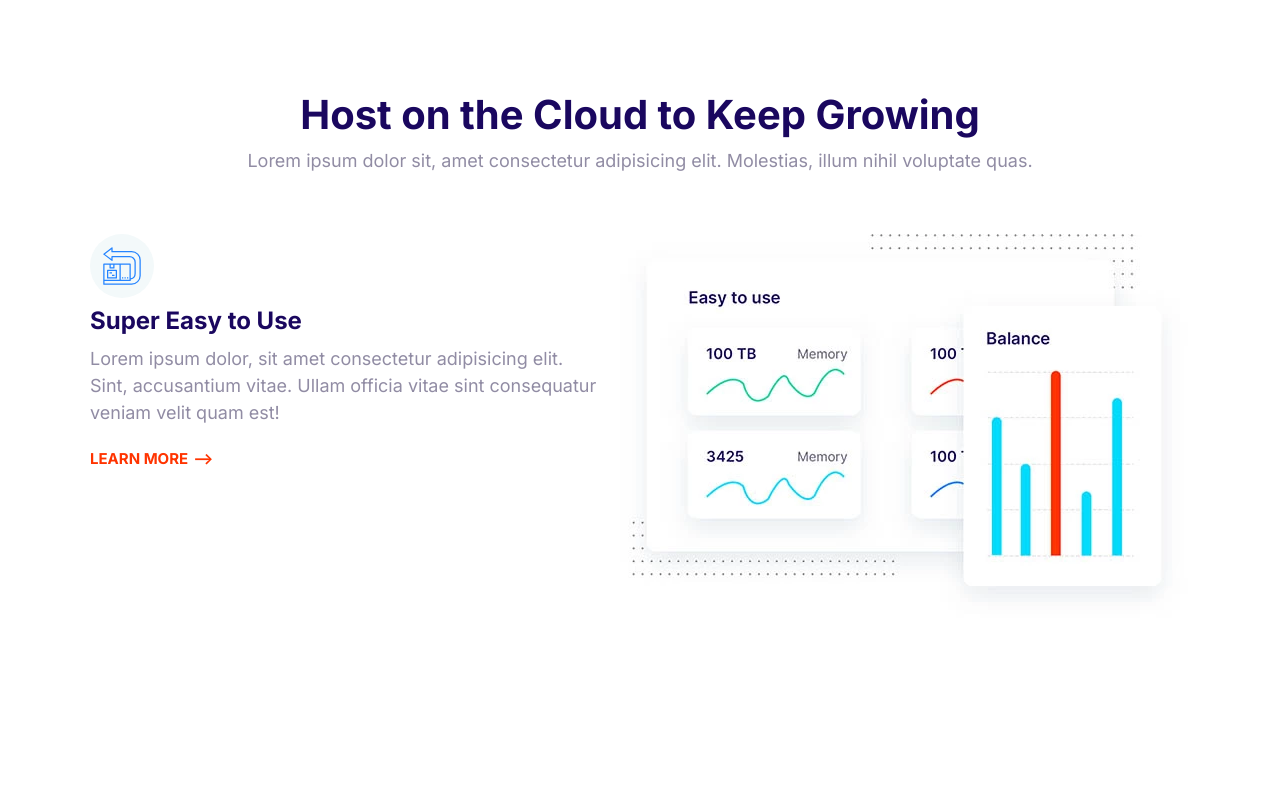
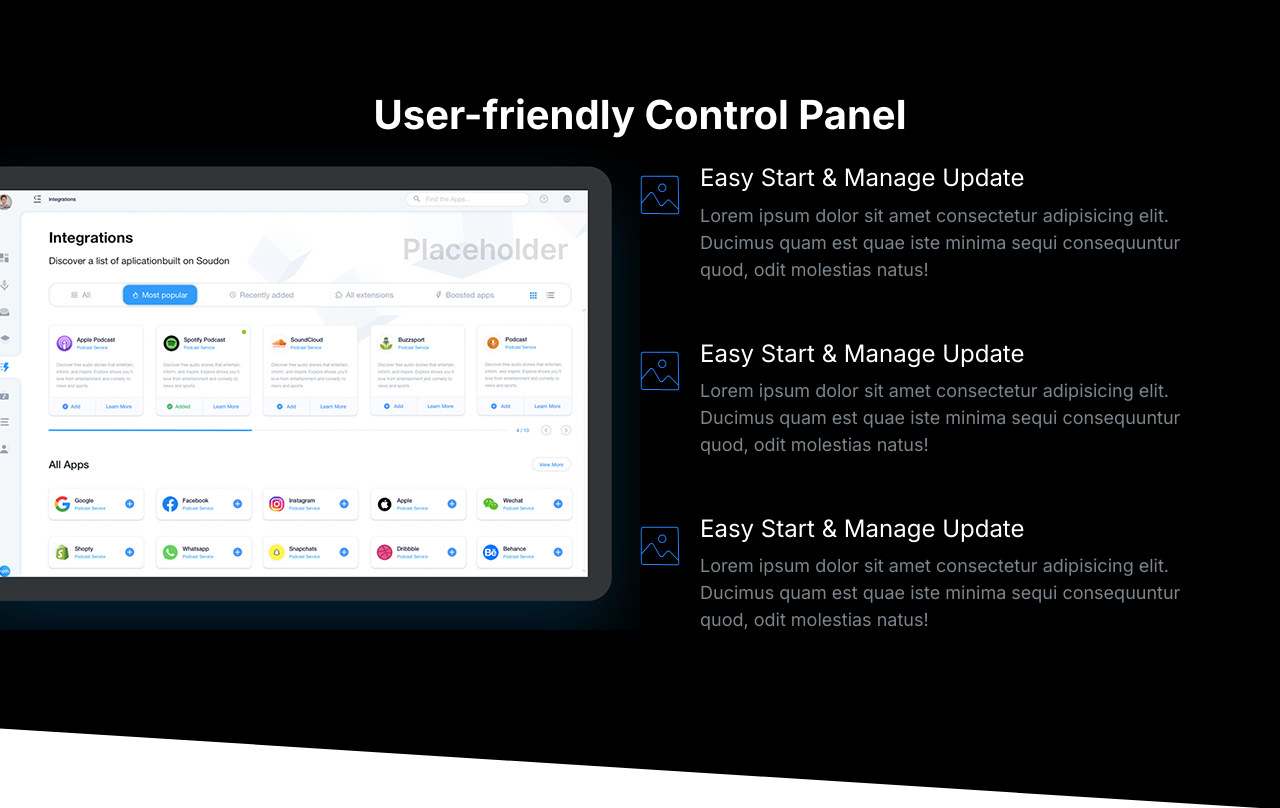
Before and after one commit to codewithjean/moshify, a plain HTML site: page index.html in a window 1280 px wide. Shown: the top 808 px of the page. Drawn offline with Linux system fonts and the light colour scheme.

Commit message:
Build the block showcase component.

```diff
--- a/css/styles.css
+++ b/css/styles.css
@@ -21,6 +21,11 @@
 }
 
 /*Typography*/
+
+::selection {
+  background: var(--color-primary);
+  color: #fff;
+}
 
 html {
   /*62.5% of default size 16px which is 10px*/
@@ -52,6 +57,7 @@
 
 h3 {
   font-size: 3rem;
+  font-weight: 500;
 }
 
 p {
@@ -145,7 +151,6 @@
 .list {
   list-style: none;
   padding-left: 0;
-  color: var(--color-headings);
 }
 
 .list--inline .list__item {
@@ -156,6 +161,7 @@
 .list--tick {
   list-style-image: url(../images/tick.svg);
   padding-left: 3rem;
+  color: var(--color-headings);
 }
 
 .list--tick .list__item {
@@ -438,6 +444,7 @@
 
 .media {
   display: flex;
+  margin-bottom: 4rem;
 }
 
 .media__title {
@@ -646,18 +653,20 @@
   color: #7b858b;
 }
 
-.block--dark .block__heading {
+.block--dark h1,
+.block--dark h2,
+.block--dark h3 {
   color: #fff;
 }
 
 .block--skewed-right {
   padding-bottom: calc(var(--padding-vertical) + 4rem);
-  clip-path: polygon(0% 0%, 100% 0%, 100% 100%, 0% 80%);
+  clip-path: polygon(0% 0%, 100% 0%, 100% 100%, 0% 90%);
 }
 
 .block--skewed-left {
   padding-bottom: calc(var(--padding-vertical) + 4rem);
-  clip-path: polygon(0% 0%, 100% 0%, 100% 80%, 0% 100%);
+  clip-path: polygon(0% 0%, 100% 0%, 100% 90%, 0% 100%);
 }
 
 /*Navigation bar*/
@@ -725,10 +734,6 @@
 }
 
 /* Hero */
-
-.hero {
-  clip-path: polygon(0% 0%, 100% 0%, 100% 90%, 0% 100%);
-}
 
 .hero__tagline {
   font-size: 2rem;
@@ -816,3 +821,24 @@
     order: 2;
   }
 }
+
+/* Showcase */
+
+.block-showcase__image > img {
+  width: 100%;
+}
+
+@media screen and (min-width: 768px) {
+  .block-showcase .grid {
+    grid-template-columns: 50% 50%;
+  }
+
+  .block-showcase__image {
+    justify-self: end;
+  }
+
+  .block-showcase__image > img {
+    width: auto;
+    max-width: 700px;
+  }
+}
--- a/index.html
+++ b/index.html
@@ -13,79 +13,58 @@
         <link rel="preconnect" href="https://fonts.googleapis.com">
         </head>
 <body >
-    <section class="block container">
+    <section class="block block--dark block--skewed-right block-showcase">
         <header class="block__header">
-            <h2>Host on the Cloud to Keep Growing</h2>
-            <p>
-                Lorem ipsum dolor sit, amet consectetur adipisicing elit.
-                Molestias, illum nihil voluptate quas.
-            </p>
+            <h2>User-friendly Control Panel </h2>
         </header>
-        <article class="grid grid--1x2 feature">
-            <div class="feature__content">
-                <span class="icon-container">
-                    <svg class="icon icon--primary">
-                        <use xlink:href="images/sprite.svg#easy"></use>
-                    </svg>
-                </span>
-                <h3 class=feature__heading>Super Easy to Use</h3>
-                <p>
-                    Lorem ipsum dolor, sit amet consectetur adipisicing elit. Sint, accusantium vitae.
-                    Ullam officia vitae sint consequatur veniam velit quam est!
-                </p>
-                <a href="#" class="link-arrow">Learn More</a>
-            </div>
-            <picture>
-                <source type=image/webp srcset="images/easy.webp 1x, images/easy@2x.webp 2x">
-                <source type=image/jpg srcset="images/easy.jpg 1x, images/easy@2x.jpg 2x">
-                <img class="featue__image" src="images/easy@2x.jpg" alt="">
+        <div class="container grid grid--1x2">
+            <picture class="block-showcase__image">
+                <source type="images/webp" srcset="images/ipad.webp 1x, images/ipad@2x.webp 2x">
+                <source type="images/png" srcset="images/ipad.png 1x, images/ipad@2x.png 2x">
+                <img  src="images/ipad.png" alt="">
             </picture>
-        </article>
+            <ul class="list">
+                <li>
+                    <div class="media">
+                    <div class="media__image">
+                        <svg class="icon icon--primary">
+                            <use xlink:href="images/sprite.svg#snap"></use>
+                        </svg>
+                    </div>
+                    <div class="media__body">
+                        <h3 class="media__title">Easy Start & Manage Update</h3>
+                        <p>Lorem ipsum dolor sit amet consectetur adipisicing elit. Ducimus quam est quae iste minima sequi consequuntur quod, odit molestias natus!</p>
+                    </div>
+                    </div>
+                </li>
+                <li>
+                    <div class="media">
+                        <div class="media__image">
+                            <svg class="icon icon--primary">
+                                <use xlink:href="images/sprite.svg#snap"></use>
+                            </svg>
+                        </div>
+                        <div class="media__body">
+                            <h3 class="media__title">Easy Start & Manage Update</h3>
+                            <p>Lorem ipsum dolor sit amet consectetur adipisicing elit. Ducimus quam est quae iste minima sequi consequuntur quod, odit molestias natus!</p>
+                        </div>
+                        </div>
+                </li>
+                <li>
+                    <div class="media">
+                        <div class="media__image">
+                            <svg class="icon icon--primary">
+                                <use xlink:href="images/sprite.svg#snap"></use>
+                            </svg>
+                        </div>
+                        <div class="media__body">
+                            <h3 class="media__title">Easy Start & Manage Update</h3>
+                            <p>Lorem ipsum dolor sit amet consectetur adipisicing elit. Ducimus quam est quae iste minima sequi consequuntur quod, odit molestias natus!</p>
+                        </div>
+                        </div>
+                </li>
+            </ul>
+        </div>
     </section>
-    <section class="block container">
-        <article class="grid grid--1x2 feature">
-            <div class="feature__content">
-                <span class="icon-container">
-                    <svg class="icon icon--primary">
-                        <use xlink:href="images/sprite.svg#computer"></use>
-                    </svg>
-                </span>
-                <h3 class=feature__heading>Simply fast Websites</h3>
-                <p>
-                    Lorem ipsum dolor, sit amet consectetur adipisicing elit. Sint, accusantium vitae.
-                    Ullam officia vitae sint consequatur veniam velit quam est!
-                </p>
-                <a href="#" class="link-arrow">Learn More</a>
-            </div>
-            <picture>
-                <source type=image/webp srcset="images/fast.webp 1x, images/fast@2x.webp 2x">
-                <source type=image/jpg srcset="images/fast.jpg 1x, images/fast@2x.jpg 2x">
-                <img class="featue__image" src="images/fast@2x.jpg" alt="">
-            </picture>
-        </article>
-    </section>
-    <section class="block container">
-        <article class="grid grid--1x2 feature">
-            <div class="feature__content">
-                <span class="icon-container">
-                    <svg class="icon icon--primary">
-                        <use xlink:href="images/sprite.svg#clock"></use>
-                    </svg>
-                </span>
-                <h3 class=feature__heading>WordPress made easy</h3>
-                <p>
-                    Lorem ipsum dolor, sit amet consectetur adipisicing elit. Sint, accusantium vitae.
-                    Ullam officia vitae sint consequatur veniam velit quam est!
-                </p>
-                <a href="#" class="link-arrow">Learn More</a>
-            </div>
-            <picture>
-                <source type=image/webp srcset="images/wordpress.webp 1x, images/wordpress@2x.webp 2x">
-                <source type=image/jpg srcset="images/wordpress.jpg 1x, images/wordpress@2x.jpg 2x">
-                <img class="featue__image" src="images/wordpress@2x.jpg" alt="">
-            </picture>
-        </article>
-    </section>
-    <script src="js/main.js"></script>
 </body>
 </html>
```
Also changed, not shown: components/block-showcase.html (added, +53 -0 lines).
